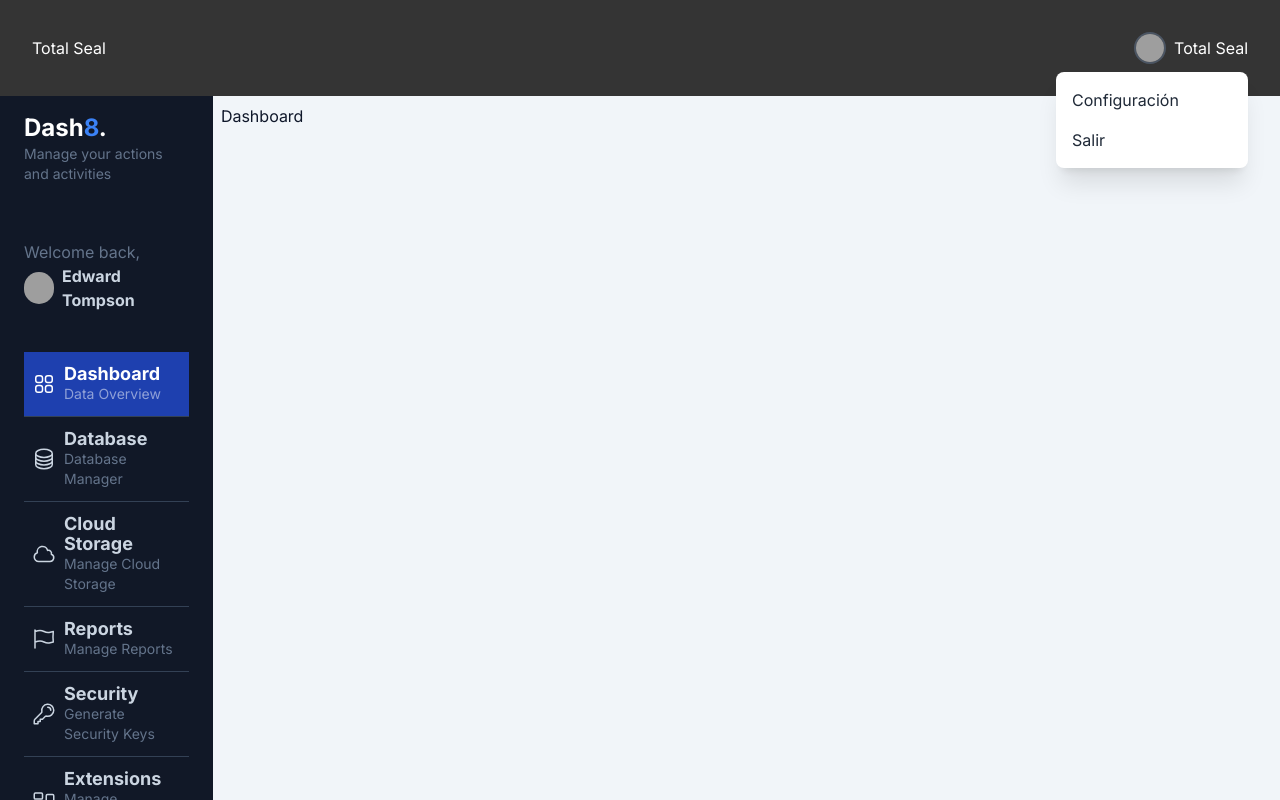
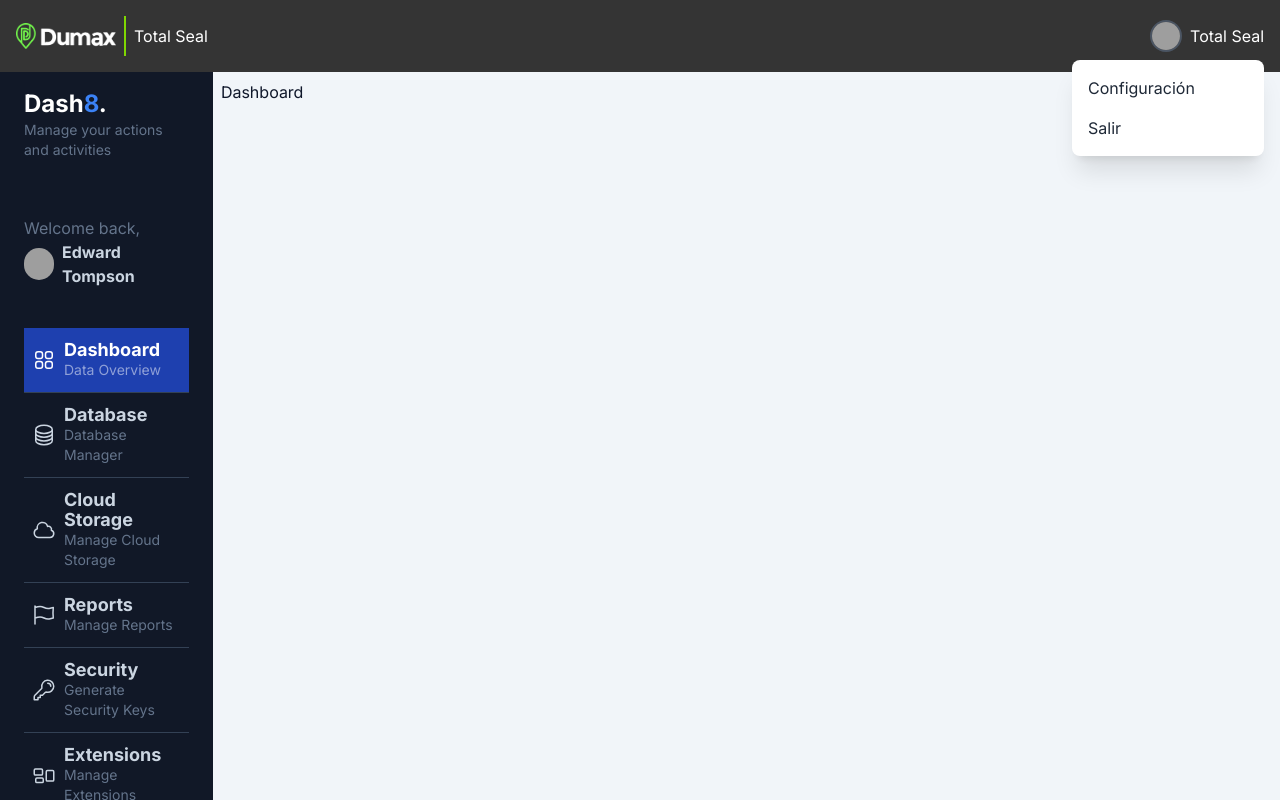
Before and after one commit to DumaxST/Total-Seal, a Next.js app: page /main in a window 1280 px wide. Built offline with nearby package versions, Linux system fonts and the light colour scheme; grey boxes are pictures that could not be loaded.

Commit message:
feat | Add icon in navbar

```diff
--- a/app/components/ui/navbar/Navbar.tsx
+++ b/app/components/ui/navbar/Navbar.tsx
@@ -1,26 +1,26 @@
 import React from 'react'
+import Image from 'next/image'
+
 import { Dropdown } from "@/app/components/ui";
 
 import styles from './navbar.module.css';
 
 export const Navbar = () => {
   return (
-    <div className={`flex p-8 items-center justify-between text-white ${styles.navbar}`}>
+    <div className={`flex p-4 items-center justify-between text-white ${styles.navbar}`}>
+        <div className='flex items-center gap-2 '>
+          <Image
+            src="/images/logo-white.png"
+            width={100}
+            height={25}
+            alt="logo"
+          />
+          <div className='h-10 border-l-2 border-primary'></div>
 
-
-        <div>
           <h1>Total Seal</h1>
         </div>
 
         <Dropdown/>
-
-
-
-
-
-
-
     </div>
-
   )
 }
--- a/app/globals.css
+++ b/app/globals.css
@@ -22,3 +22,7 @@
 .button:hover{
   background: linear-gradient(var(--bg-primary-100),var(--bg-primary-200));
 }
+
+.border-primary{
+  border-color :var(--bg-primary-200);
+}
```
Also changed, not shown: public/images/logo-white.png (added).
